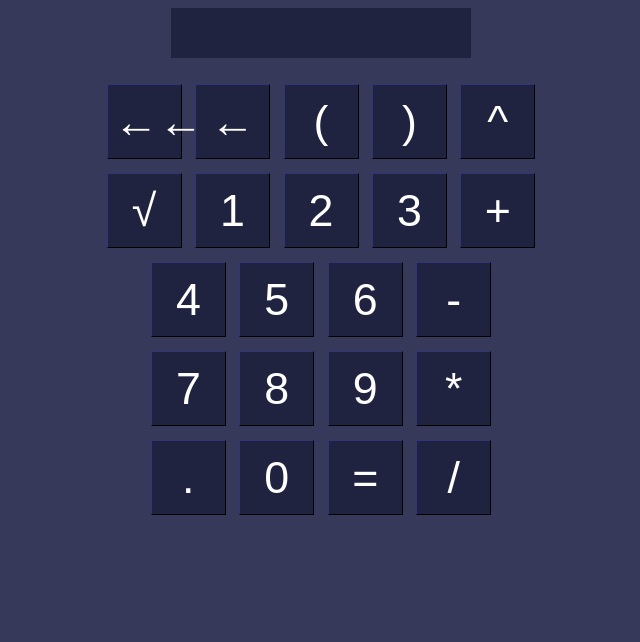
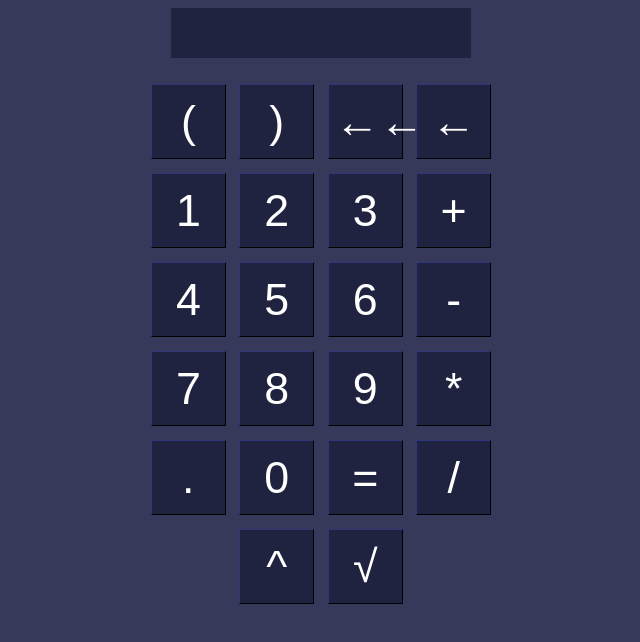
Before and after one commit to r1ks-iwnl/Calculator, a plain HTML site: page index.html in a window 1280 px wide. Shown: the whole page, without its empty margins (319-959 px from the left). Drawn offline with Linux system fonts and the light colour scheme.

Commit message:
reorders buttons

```diff
--- a/index.html
+++ b/index.html
@@ -14,14 +14,12 @@
 		<br>
 		<div class = "buttonbox">
 			<div class = "row1">
+				<button id = lpara>(</button>
+				<button id = rpara>)</button>
 				<button id = deleteall>←←</button>
 				<button id = delete>←</button>
-				<button id = lpara>(</button>
-				<button id = rpara>)</button>
-				<button id = power>^</button>
 			</div>
 			<div class = "row2">
-				<button id = sroot>√</button>
 				<button id = 1>1</button>
 				<button id = 2>2</button>
 				<button id = 3>3</button>
@@ -34,20 +32,22 @@
 				<button id = 6>6</button>
 				<button id = minus>-</button>
 			</div>
-			<br>
 			<div class = "row4">
 				<button id = 7>7</button>
 				<button id = 8>8</button>
 				<button id = 9>9</button>
 				<button id = multiply>*</button>
 			</div>
-			<br>
 			<div class = "row5">
 				<button id = dot>.</button>
 				<button id = 0>0</button>
 				<button id = equal>=</button>
 				<button id = divide>/</button>
 			</div>
+			<div class = "row6">
+				<button id = power>^</button>
+				<button id = sroot>√</button>
+			</div>
 		</div>
 	</div>
 	<script src = "main.js"></script>
--- a/stylesheet.css
+++ b/stylesheet.css
@@ -38,6 +38,10 @@ html, body {
 	grid-row: 5;
 }
 
+.row6 {
+	grid-row: 6;
+}
+
 #display {
 	height:50px;
 	width:300px;
```
